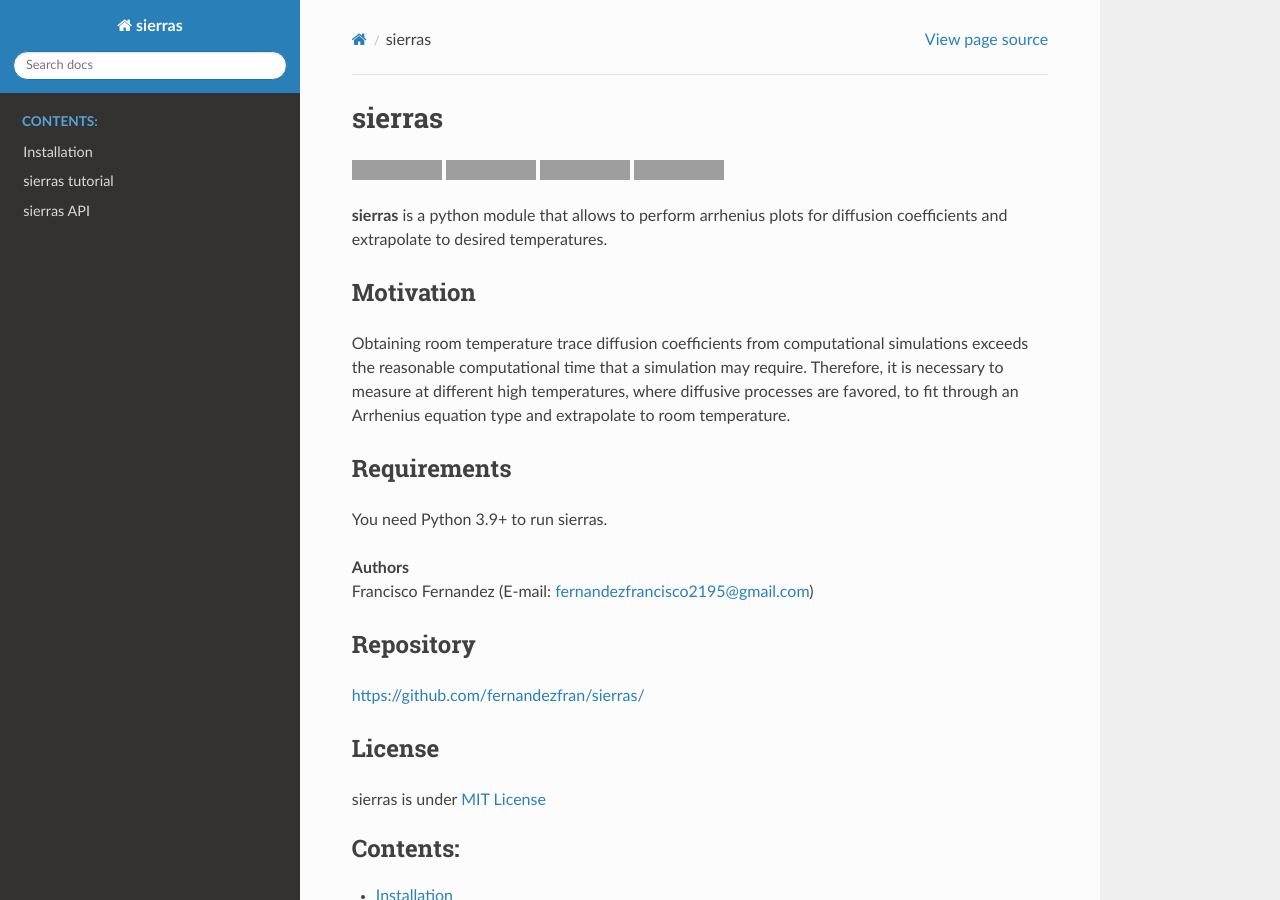
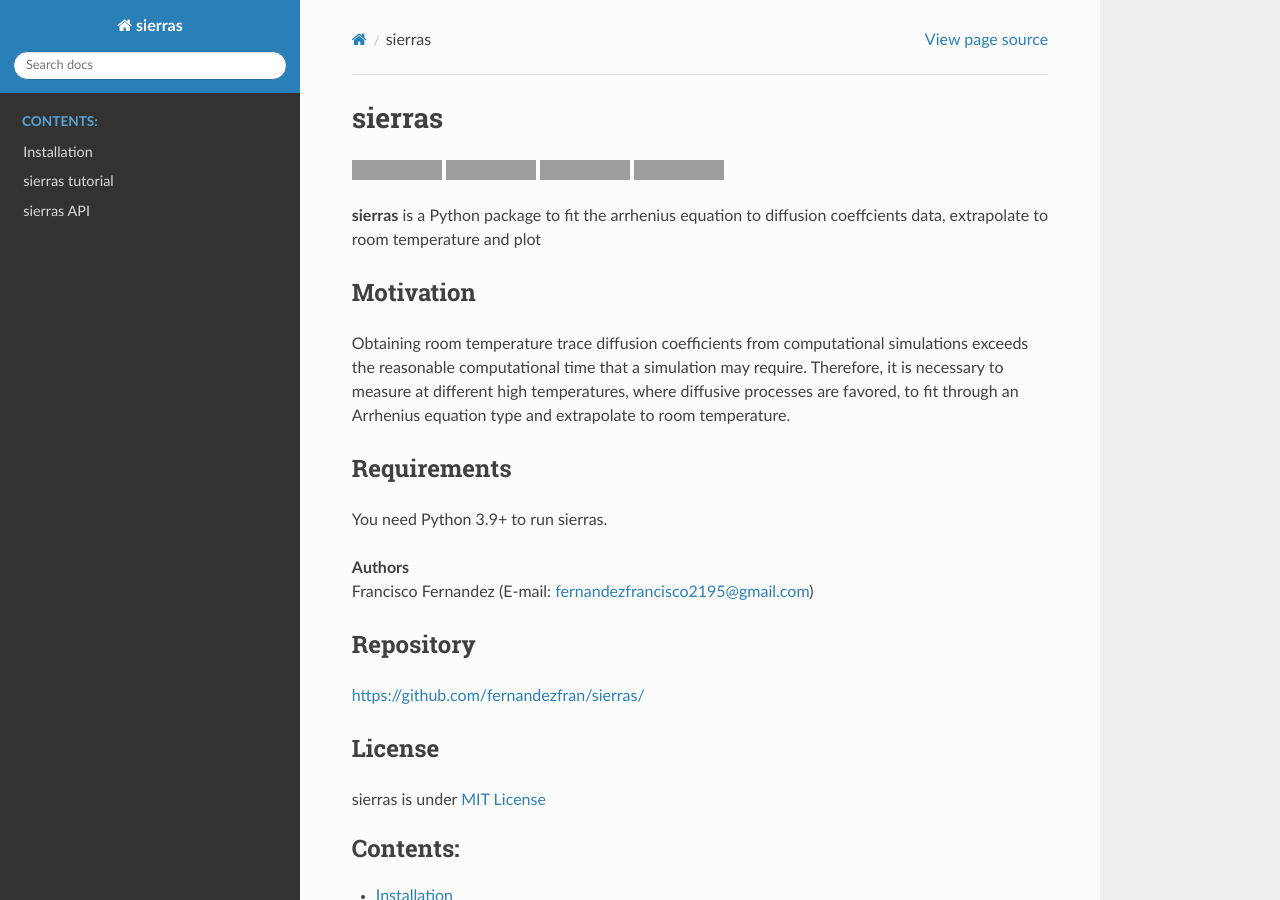
Before and after one commit to fernandezfran/sierras, a Sphinx documentation site: the page built from docs/source/index.rst, in a window 1280 px wide and 900 px high. Built offline with Sphinx 7.4.7 and the Read the Docs theme 2.0.0, drawn with Linux system fonts in a browser that asks for light colours; grey boxes are pictures that could not be loaded.

```diff
--- a/docs/source/index.rst
+++ b/docs/source/index.rst
@@ -24,8 +24,8 @@ sierras
    :alt: Curso doctoral FAMAF: Diseño de software para cómputo científico
 
 
-**sierras** is a python module that allows to perform arrhenius plots for
-diffusion coefficients and extrapolate to desired temperatures.
+**sierras** is a Python package to fit the arrhenius equation to diffusion
+coeffcients data, extrapolate to room temperature and plot
 
 Motivation
 ----------
```
Also changed, not shown: README.md (+1 -2 lines).
